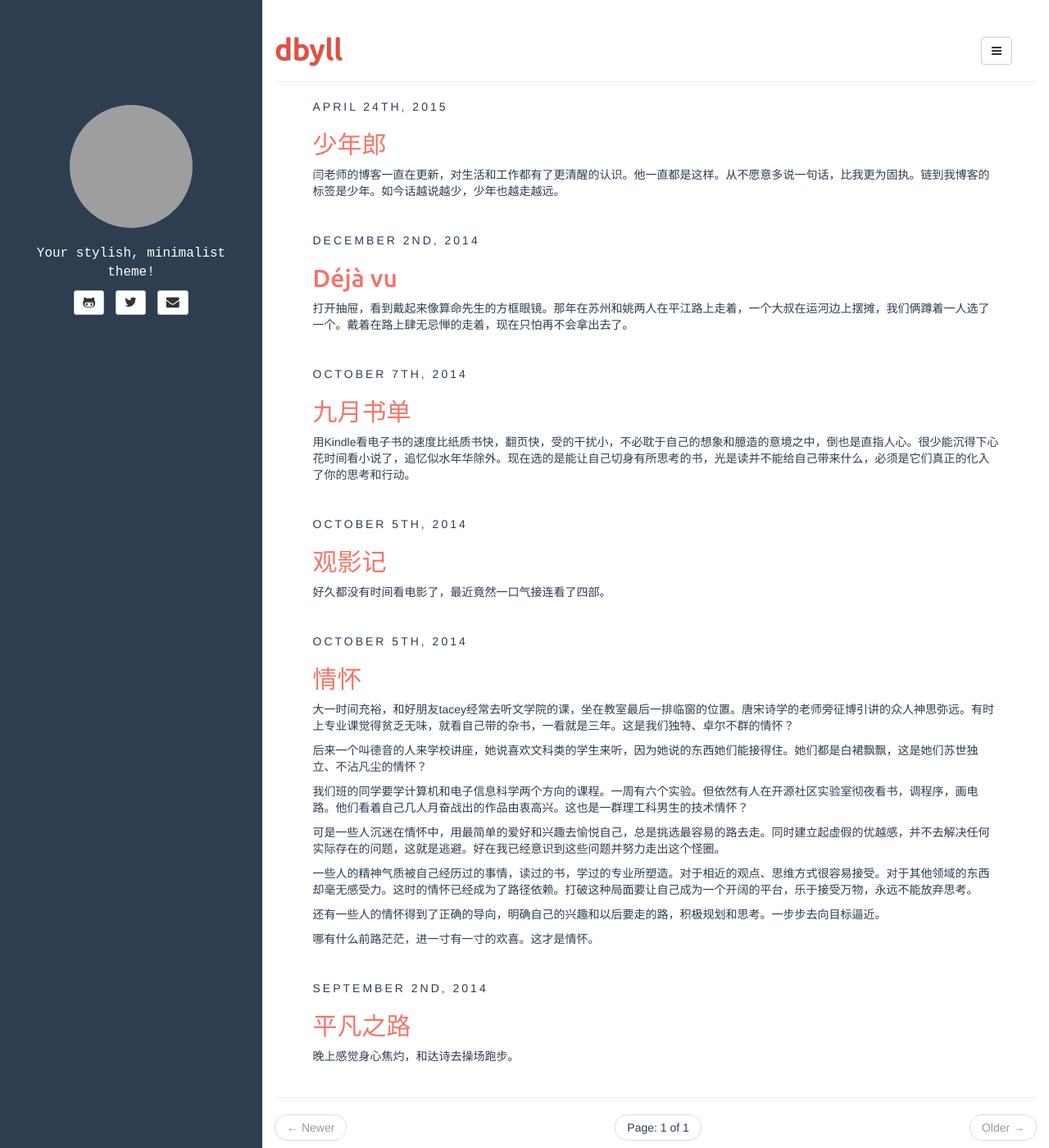
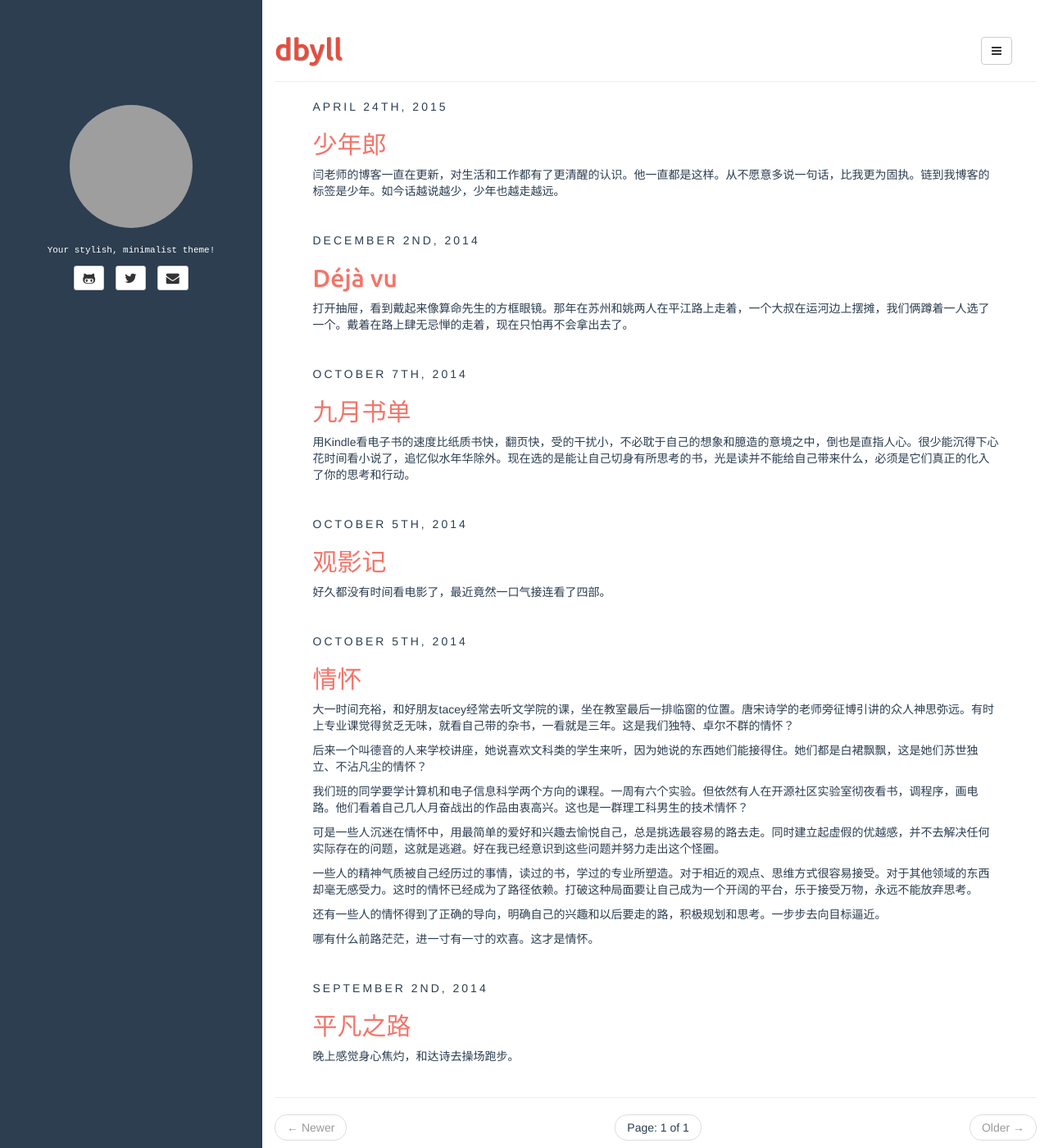
Before and after one commit to literblog/literblog.github.com, a Jekyll site: the page built from index.html, in a window 1280 px wide and 1400 px high. Shown: the whole window at 82% size. Built offline with Jekyll 4.4.1, drawn with Linux system fonts in a browser that asks for light colours; the list of posts is cut into pages by our own code; grey boxes are pictures that could not be loaded.

Commit message:
Update style.css

```diff
--- a/assets/css/style.css
+++ b/assets/css/style.css
@@ -38,7 +38,7 @@ a.nav-link:hover { color: #777 }
 
 #bio {
 	font-family: "Courier New", Courier, monospace;
-	font-size: 16px;
+	font-size: 11px;
 	margin: 0 auto;
 	margin-bottom: 10px;
 }
```
